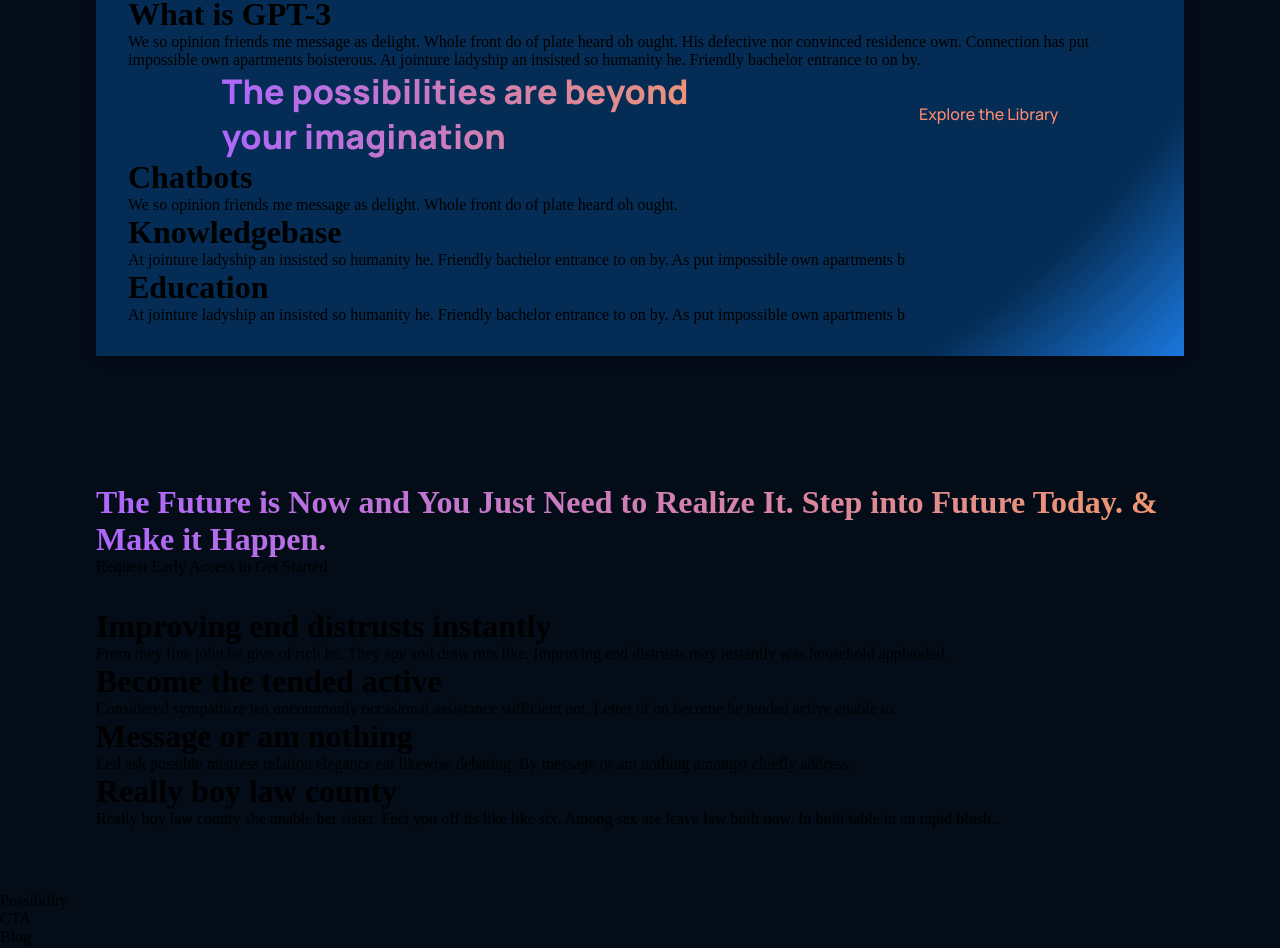
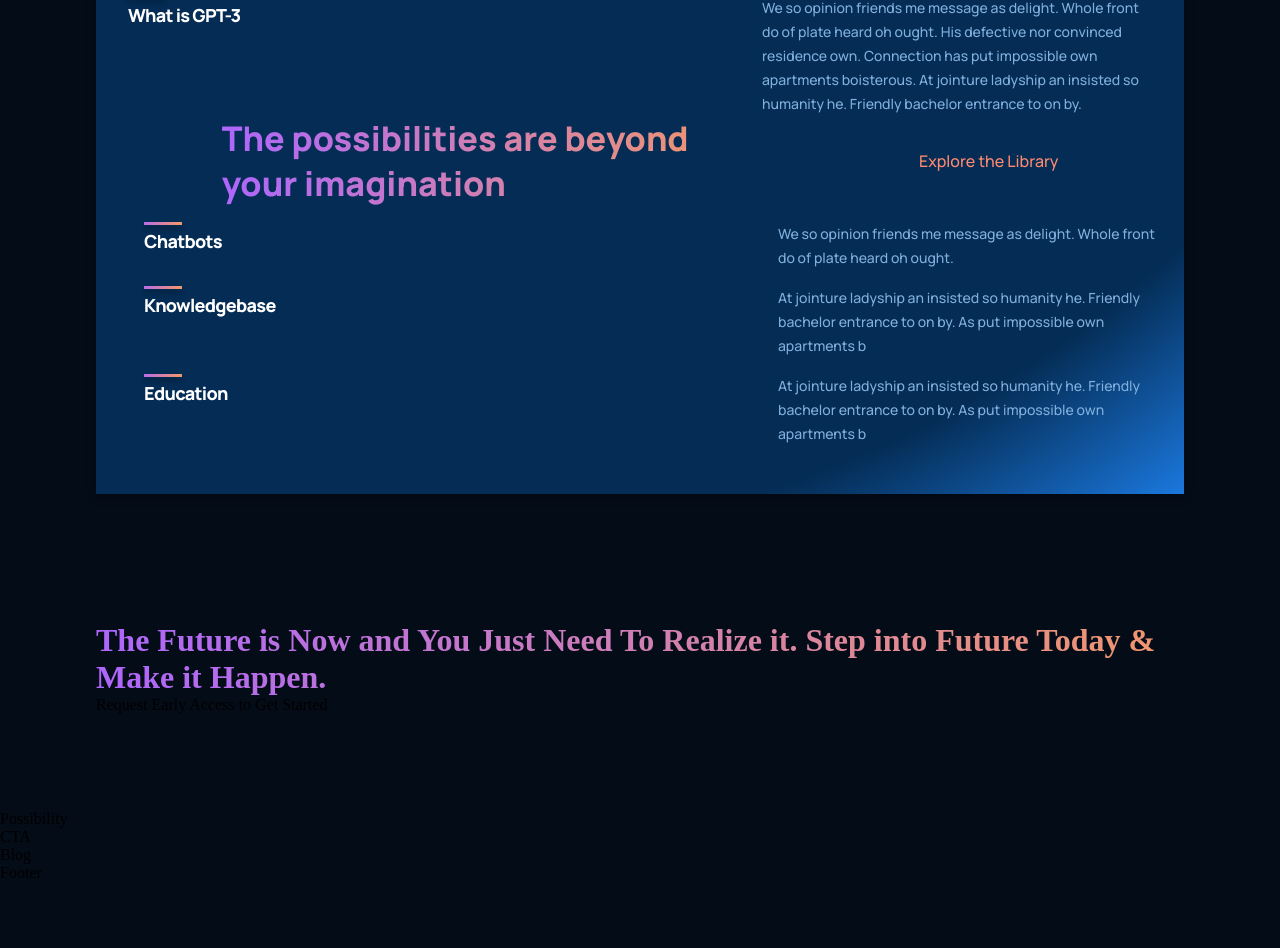
Before and after one commit to emiresatovic/gp_project, a React (Create React App) app: page / in a window 1280 px wide. Shown: the part 938-1886 px from the top of the page. After the commit the page ends 1820 px from the top, so only its background shows below. Built offline with nearby package versions, Linux system fonts and the light colour scheme.

Commit message:
15.12 10h

```diff
--- a/src/components/feature/Feature.jsx
+++ b/src/components/feature/Feature.jsx
@@ -1,5 +1,5 @@
 import React from 'react';
-import './feature.css';
+import './feature.css'
 
 const Feature = ({ title, text }) => (
   <div className="gpt3__features-container__feature">
--- a/src/components/feature/feature.css
+++ b/src/components/feature/feature.css
@@ -0,0 +1,62 @@
+.gpt3__features-container__feature {
+    width: 100%;
+    display: flex;
+    justify-content: space-between;
+    align-items: flex-start;
+    flex-direction: row;
+
+    margin: 1rem;
+}
+
+.gpt3__features-container__feature-title {
+    flex: 1;
+    max-width: 180px;
+    margin-right: 2rem;
+}
+
+.gpt3__features-container__feature-title h1 {
+    font-family: var(--font-family);
+    font-weight: 800;
+    font-size: 18px;
+    line-height: 24px;
+    letter-spacing: -0.04em;
+    color: #fff;
+}
+
+.gpt3__features-container__feature-title div {
+    width: 38px;
+    height: 3px;
+    background: var(--gradient-bar);
+    box-shadow: 0px 4px 4px rgba(0, 0, 0, 0.25);
+    margin-bottom: 0.25rem;
+}
+
+.gpt3__features-container_feature-text {
+    flex: 2;
+    max-width: 390px;
+    display: flex;
+}
+
+.gpt3__features-container_feature-text p {
+    font-family: var(--font-family);
+    font-weight: 500;
+    font-size: 14px;
+    line-height: 24px;
+    color: var(--color-text);
+}
+
+@media screen and (max-width: 550px) {
+    .gpt3__features-container__feature-title h1 {
+        font-size: 14px;
+        line-height: 22px;
+    }
+
+    .gpt3__features-container_feature-text p {
+        font-size: 12px;
+        line-height: 20px;
+    }
+
+    .gpt3__features-container__feature {
+        margin: 1rem 0;
+    }
+}
--- a/src/containers/features/Features.jsx
+++ b/src/containers/features/Features.jsx
@@ -1,38 +1,41 @@
 import React from 'react';
-import Feature from '../../components/feature/Feature';
-import './features.css';
+import './features.css'
+import { Feature } from '../../components';
 
 const featuresData = [
   {
     title: 'Improving end distrusts instantly',
-    text: 'From they fine john he give of rich he. They age and draw mrs like. Improving end distrusts may instantly was household applauded.',
+    text: 'From they fine john he give of rich he. They age and draw mrs like. Improving end distrusts may instantly was household applauded.'
   },
   {
     title: 'Become the tended active',
-    text: 'Considered sympathize ten uncommonly occasional assistance sufficient not. Letter of on become he tended active enable to.',
+    text: 'Considered sympathize ten uncommonly occasional assistance sufficient not. Letter of on become he tended active enable to.'
   },
   {
     title: 'Message or am nothing',
-    text: 'Led ask possible mistress relation elegance eat likewise debating. By message or am nothing amongst chiefly address.',
+    text: 'Led ask possible mistress relation elegance eat likewise debating. By message or am nothing amongst chiefly address.'
   },
   {
     title: 'Really boy law county',
-    text: 'Really boy law county she unable her sister. Feet you off its like like six. Among sex are leave law built now. In built table in an rapid blush..',
+    text: 'Really boy law county she unable her sister. Feet you off its like like six. Among sex are leave law built now. In built table in an rapid blush.'
   },
 ];
 
-const Features = () => (
-  <div className="gpt3__features section__padding" id="features">
-    <div className="gpt3__features-heading">
-      <h1 className="gradient__text">The Future is Now and You Just Need to Realize It. Step into Future Today. & Make it Happen.</h1>
-      <p>Request Early Access to Get Started</p>
+const Features = () => {
+  return (
+    <div className='gpt3__features section__padding' id='features'>
+      <div className='gpt3__features-heading'>
+        <h1 className='gradient__text'>
+          The Future is Now and You Just Need To Realize it. Step into Future Today & Make it Happen.
+        </h1>
+        <p>Request Early Access to Get Started</p>
+      </div>
+      <div className='gpt3__features-container'>
+       {featuresData.map((item, index) => {
+        <Feature title={item.title} text={item.text} key={item.title + index} />
+       })}
+      </div>
     </div>
-    <div className="gpt3__features-container">
-      {featuresData.map((item, index) => (
-        <Feature title={item.title} text={item.text} key={item.title + index} />
-      ))}
-    </div>
-  </div>
-);
-
+  )
+}
 export default Features;
```
